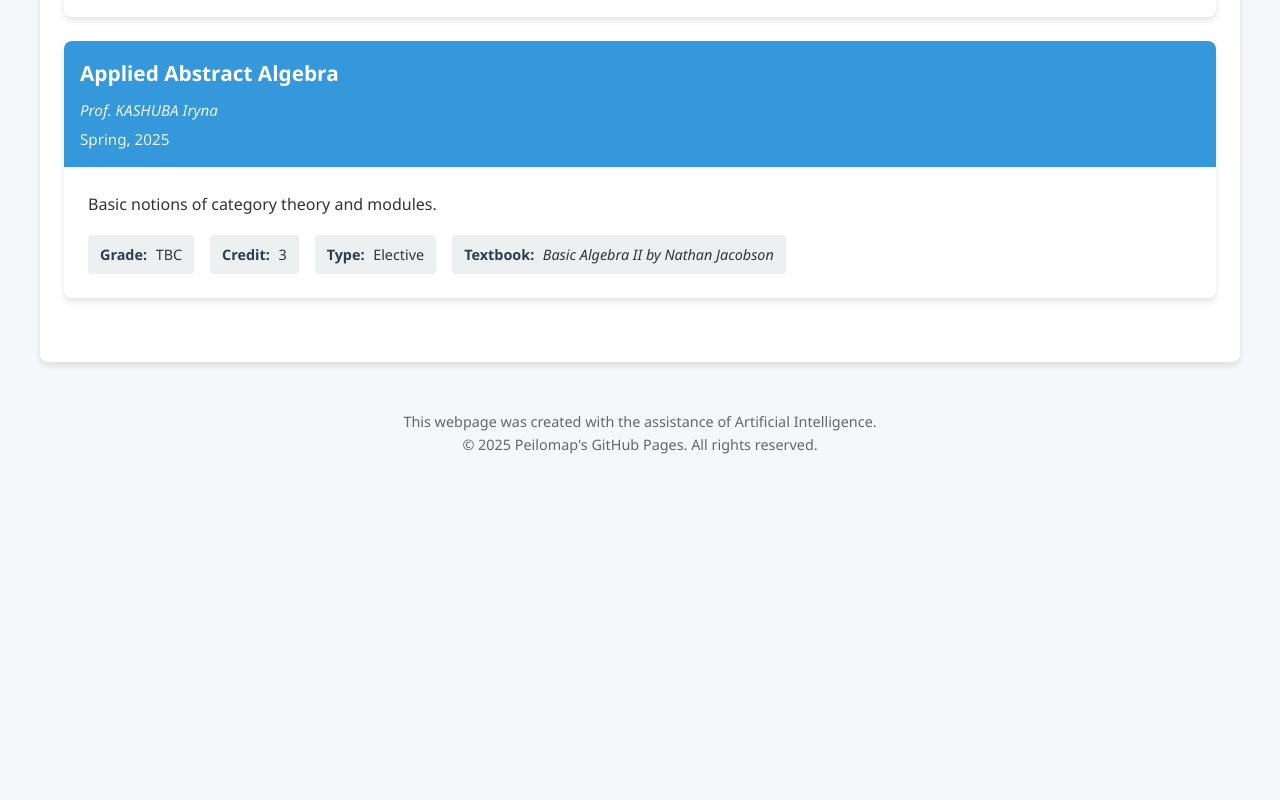
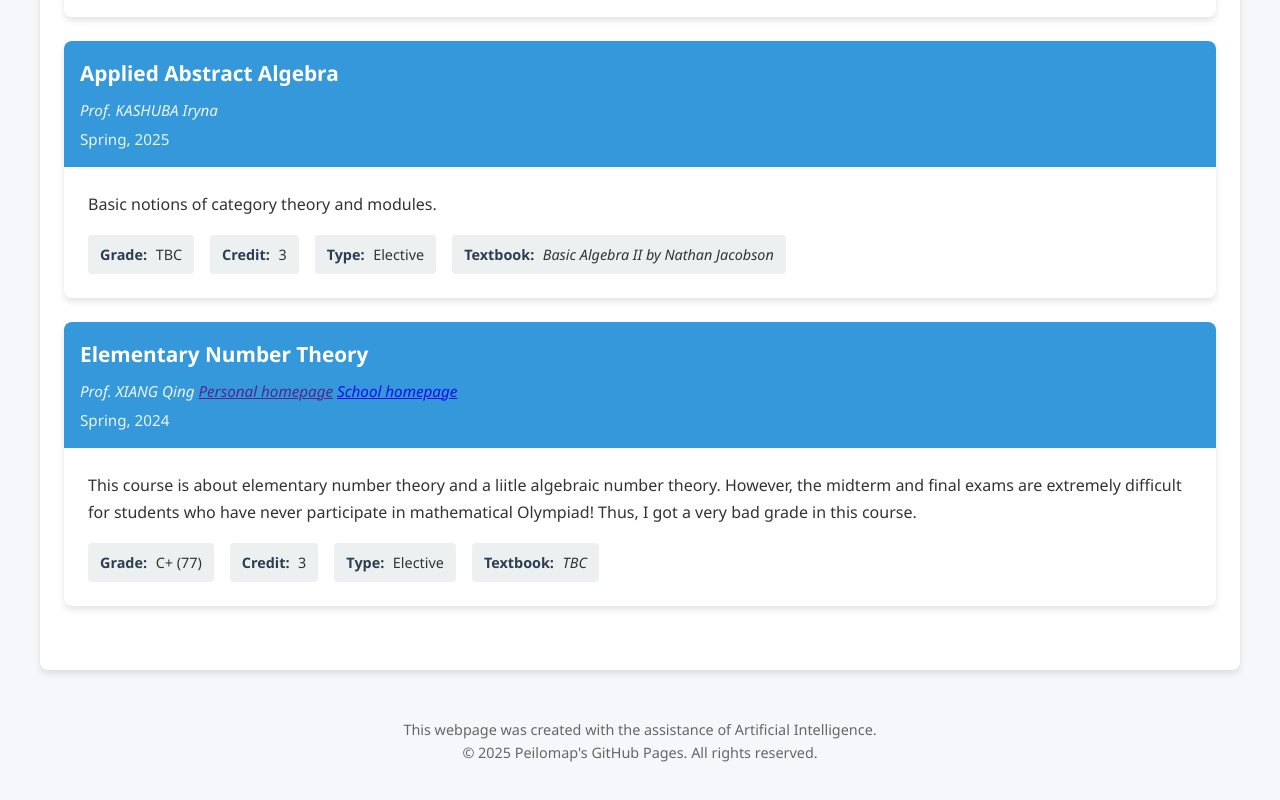
Before and after one commit to Peilomap/Peilomap.github.io, a plain HTML site: page index.html in a window 1280 px wide. Shown: the part 1351-2151 px from the top of the page. Before the commit the page ends 1843 px from the top, so only its background shows below. Drawn offline with Linux system fonts and the light colour scheme.

Commit message:
Update index.html

```diff
--- a/index.html
+++ b/index.html
@@ -316,8 +316,8 @@
             <div id="courses" class="content active">
                 <!-- 子导航 -->
                 <div class="sub-nav">
-                    <div class="sub-nav-item active" data-subtarget="algebra">Algebra</div>
-                    <div class="sub-nav-item" data-subtarget="analysis">Analysis</div>
+                    <div class="sub-nav-item active" data-subtarget="algebra">Algebra and Number Theory</div>
+                    <div class="sub-nav-item" data-subtarget="analysis">Analysis and Probability Theory</div>
                 </div>
 
                 <!-- 代数课程 -->
@@ -457,6 +457,41 @@
                                     </div>
                                 </div>
                             </article>
+
+                            <article class="course-card">
+                                <div class="course-header">
+                                    <h3 class="course-title">Elementary Number Theory</h3>
+                                    <div class="instructor">Prof. XIANG Qing
+                                    <a href="">Personal homepage</a>
+                                    <a href="https://math.sustech.edu.cn/c/xiangqing?lang=en">School homepage</a>
+                                    </div>
+                                    <div class="course-time">Spring, 2024</div>
+                                </div>
+                                <div class="course-body">
+                                    <p class="course-description">
+                                        This course is about elementary number theory and a liitle algebraic number theory. However, the midterm and final exams are extremely difficult for students who have never participate in mathematical Olympiad! Thus, I got a very bad grade in this course.
+                                    </p>
+                                    <div class="course-details">
+                                        <div class="detail-item">
+                                            <span class="detail-label">Grade:</span>
+                                            <span>C+ (77)</span>
+                                        </div>
+                                        <div class="detail-item">
+                                            <span class="detail-label">Credit:</span>
+                                            <span>3</span>
+                                        </div>
+                                        <div class="detail-item">
+                                            <span class="detail-label">Type:</span>
+                                            <span>Elective</span>
+                                        </div>
+                                        <div class="detail-item">
+                                            <span class="detail-label">Textbook:</span>
+                                            <span class="textbook">TBC</span>
+                                        </div>
+                                    </div>
+                                </div>
+                            </article>
+
                         </div>
                     </section>
                 </div>
```
